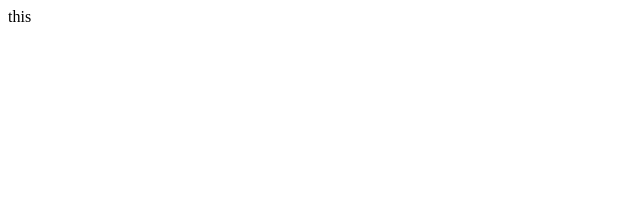
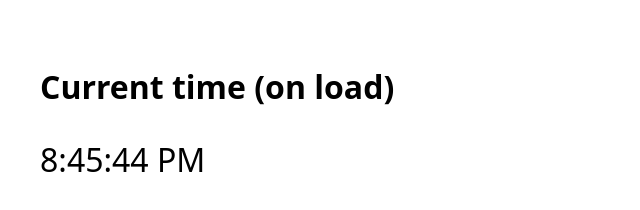
Before and after one commit to cchang132/cchang132.github.io, a plain HTML site: page index.html in a window 1280 px wide. Shown: the whole page, without its empty margins (0-640 px from the left). Drawn offline with Linux system fonts and the light colour scheme.

Commit message:
Update index.html

```diff
--- a/index.html
+++ b/index.html
@@ -1,5 +1,21 @@
+<!DOCTYPE html>
 <html lang="en">
+<head>
+  <meta charset="UTF-8" />
+  <title>Current Time</title>
+  <style>
+    body { font-family: system-ui, sans-serif; line-height: 1.6; padding: 2rem; }
+    .time { font-size: 2rem; }
+  </style>
+</head>
 <body>
-<p>this</p>
+  <h1>Current time (on load)</h1>
+  <div class="time" id="time"></div>
+
+  <script>
+    // Show current local time once
+    const now = new Date();
+    document.getElementById('time').textContent = now.toLocaleTimeString();
+  </script>
 </body>
 </html>
```
